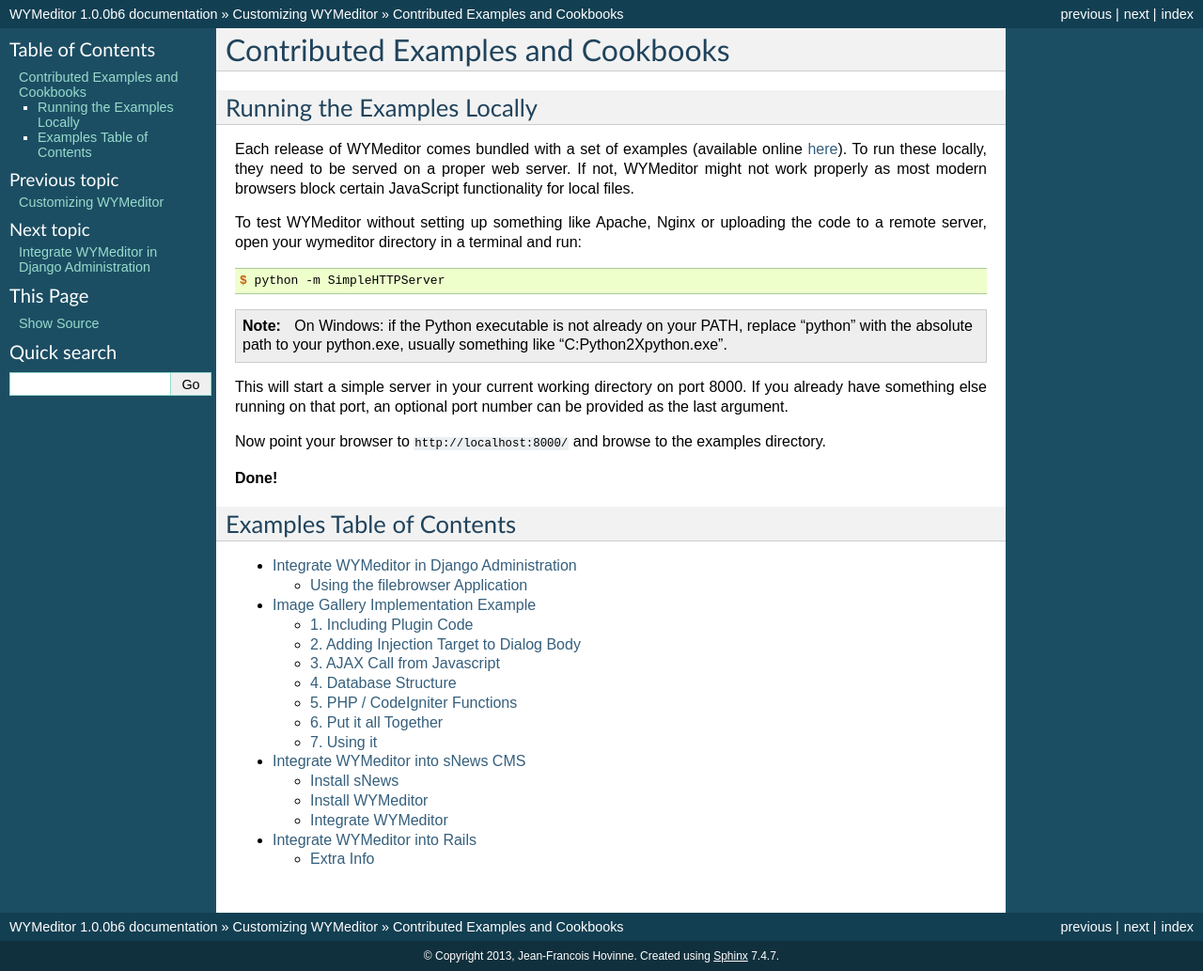
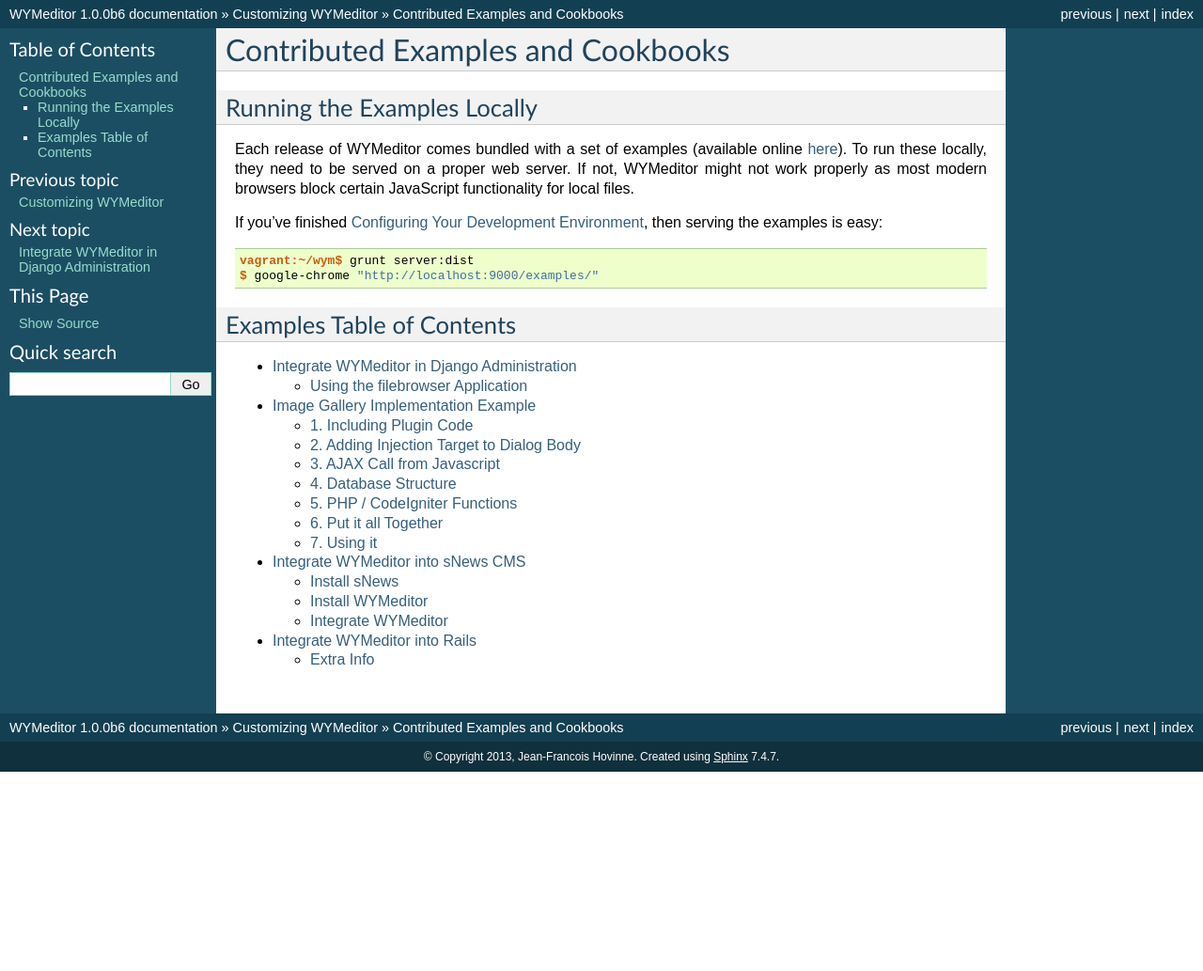
Before and after one commit to wymeditor/wymeditor, a Sphinx documentation site: the page built from docs/customizing_wymeditor/examples/index.rst, in a window 1280 px wide. Shown: the whole page at 94% size. Built offline with Sphinx 7.4.7, drawn with Linux system fonts in a browser that asks for light colours; after the commit the page ends 900 px from its top, so only the background shows below that.

Commit message:
Update the docs for serving examples locally. Grunt the things!

```diff
--- a/docs/customizing_wymeditor/examples/index.rst
+++ b/docs/customizing_wymeditor/examples/index.rst
@@ -7,32 +7,20 @@
 ****************************
 
 Each release of WYMeditor comes bundled with a set of examples (available
-online `here <http://wymeditor.no.de/wymeditor/examples/>`_). To run these
-locally, they need to be served on a proper web server. If not, WYMeditor might
-not work properly as most modern browsers block certain JavaScript
+online `here <http://wymeditor.github.io/wymeditor/dist/examples/>`_).
+To run these locally,
+they need to be served on a proper web server.
+If not,
+WYMeditor might not work properly as most modern browsers block certain JavaScript
 functionality for local files.
 
-To test WYMeditor without setting up something like Apache, Nginx or uploading
-the code to a remote server, open your wymeditor directory in a terminal and
-run:
+If you've finished :ref:`configuring-your-development-environment`,
+then serving the examples is easy:
 
 .. code-block:: shell-session
 
-    $ python -m SimpleHTTPServer
-
-.. note::
-    On Windows: if the Python executable is not already on your PATH, replace
-    "python" with the absolute path to your python.exe, usually something like
-    "C:\Python2X\python.exe".
-
-This will start a simple server in your current working directory on port 8000.
-If you already have something else running on that port, an optional port number
-can be provided as the last argument.
-
-Now point your browser to ``http://localhost:8000/`` and browse to the examples
-directory.
-
-**Done!**
+    vagrant:~/wym$ grunt server:dist
+    $ google-chrome "http://localhost:9000/examples/"
 
 **************************
 Examples Table of Contents
```
